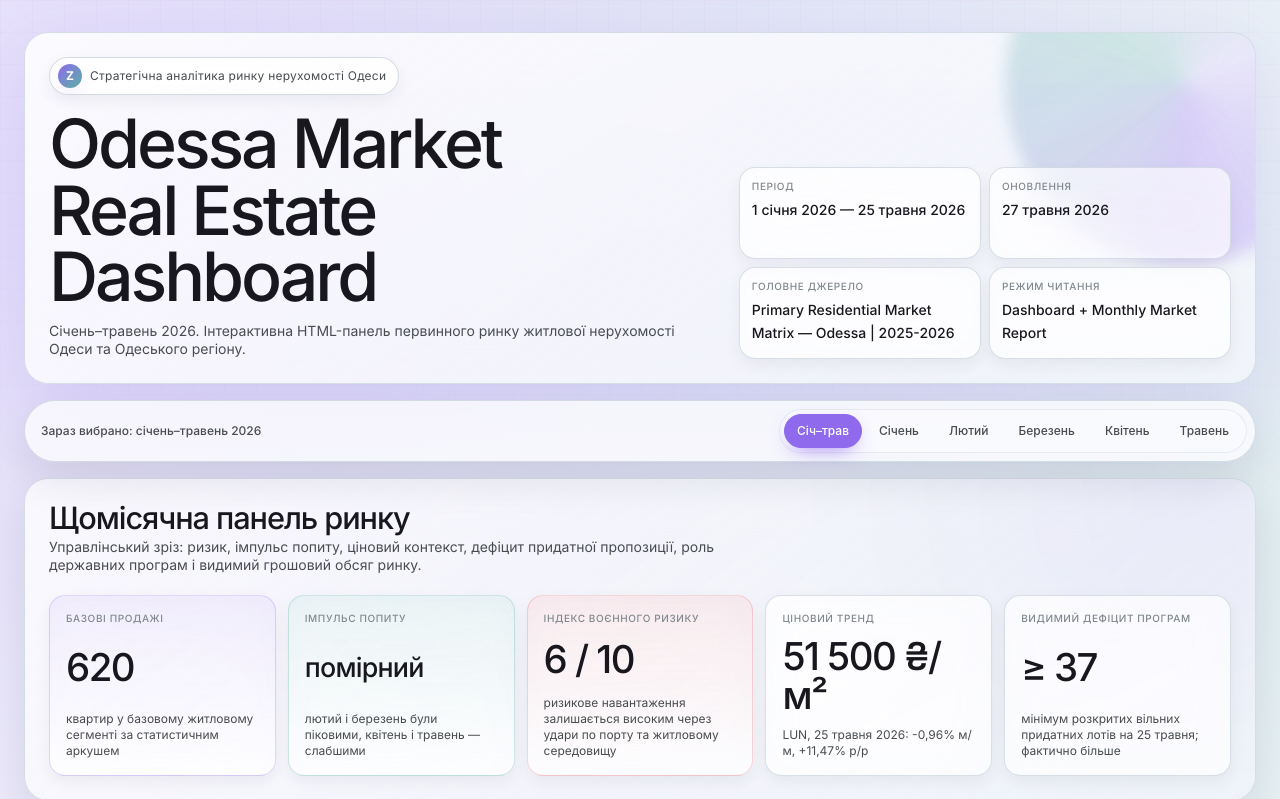
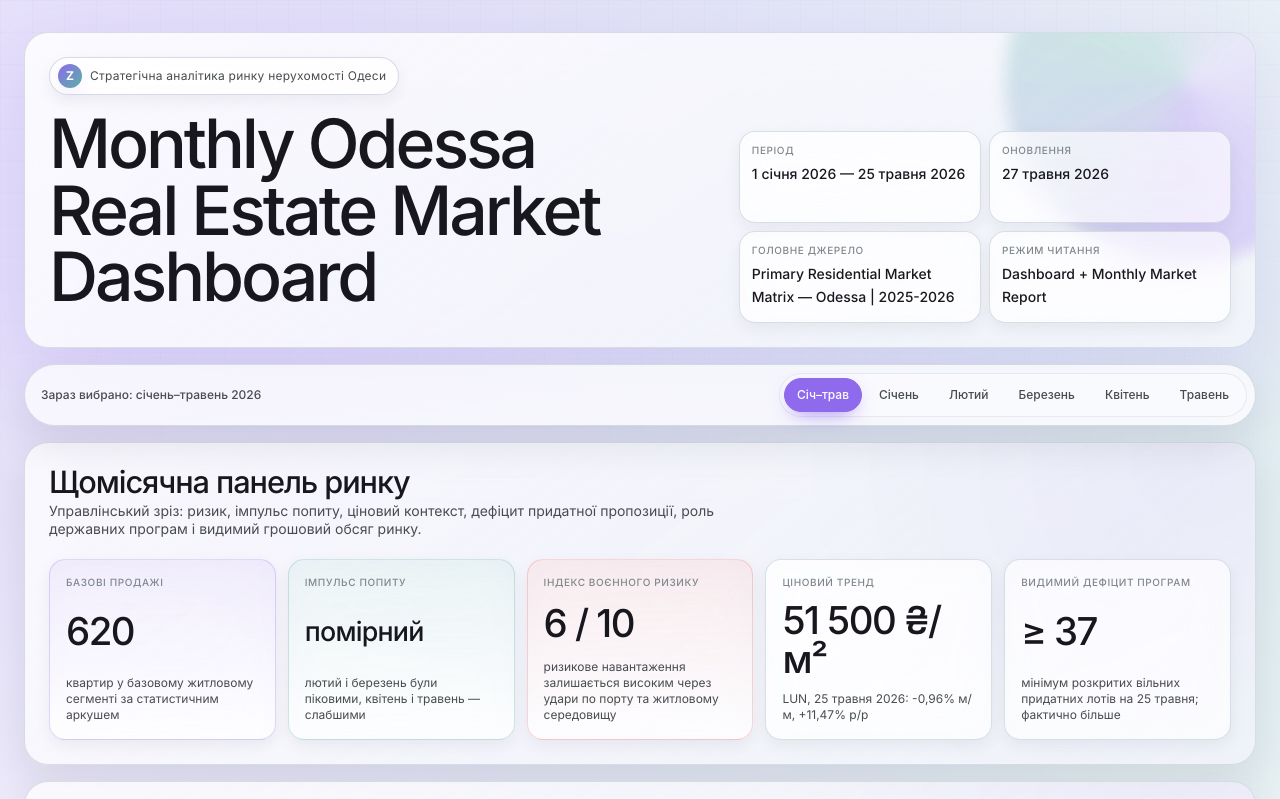
Before and after one commit to vkshnyakin-pixel/Monthly-Odessa-Market-Dashboard-Report, a plain HTML site: page index.html in a window 1280 px wide. Shown: the top 799 px of the page. Drawn offline with Linux system fonts and the light colour scheme.

Commit message:
Update index.html

```diff
--- a/index.html
+++ b/index.html
@@ -3,7 +3,7 @@
 <head>
   <meta charset="UTF-8">
   <meta name="viewport" content="width=device-width, initial-scale=1.0">
-  <title>Odessa Market Real Estate Dashboard | Січень–травень 2026</title>
+  <title>Monthly Odessa Real Estate Market Dashboard</title>
   <style>
     :root {
       --c-primary: #8F6AEC;
@@ -506,10 +506,7 @@
     <header class="topbar">
       <div>
         <div class="eyebrow">Стратегічна аналітика ринку нерухомості Одеси</div>
-        <h1>Odessa Market Real Estate Dashboard</h1>
-        <p class="subhead">
-          Січень–травень 2026. Інтерактивна HTML-панель первинного ринку житлової нерухомості Одеси та Одеського регіону.
-          </p>
+        <h1>Monthly Odessa Real Estate Market Dashboard</h1>
       </div>
       <div class="stamp">
         <div class="stamp-grid">
```
